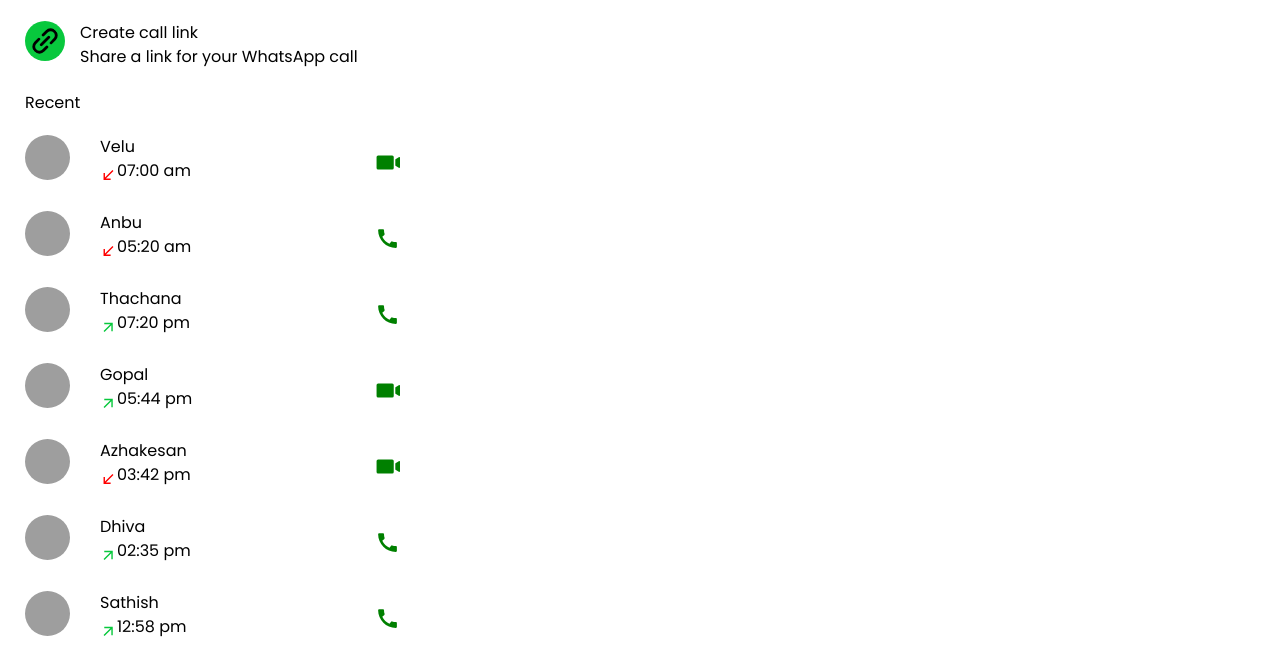
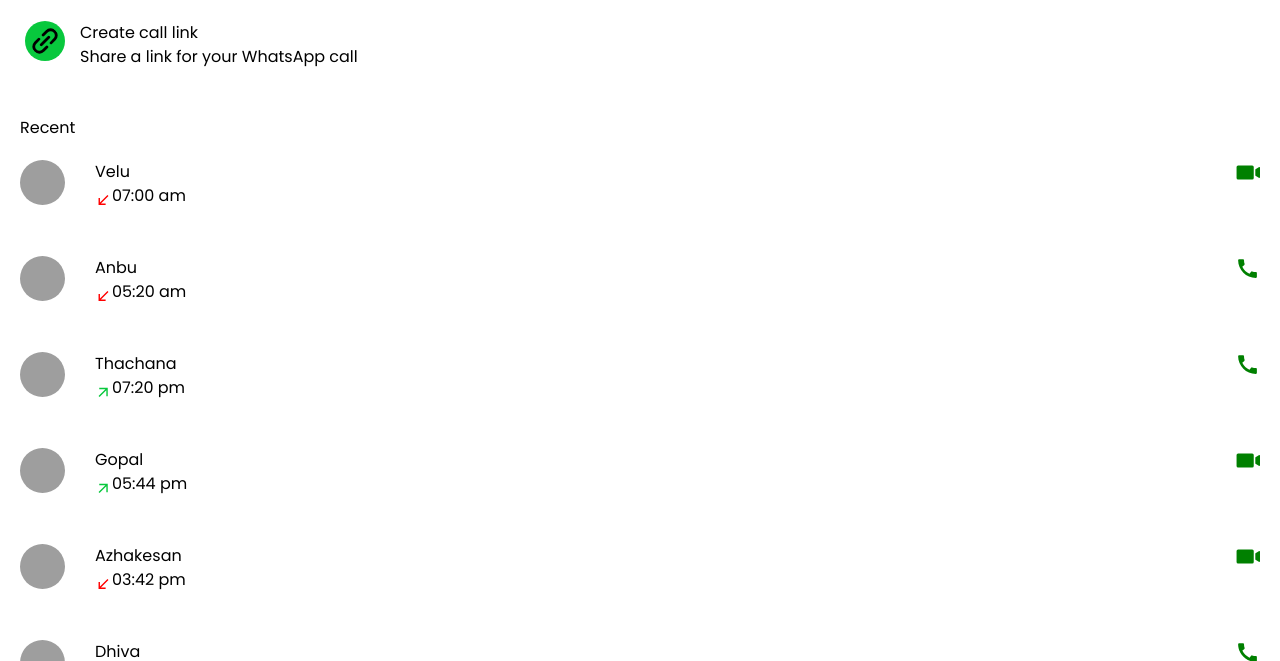
Before and after one commit to Gopalakrishnan008/Whatsapp-UI, a website: page calls.html in a window 1280 px wide. Shown: the part 112-773 px from the top of the page. Drawn offline with Linux system fonts and the light colour scheme; grey boxes are pictures that could not be loaded.

Commit message:
fix-callsicon

```diff
--- a/assets/css/calls.css
+++ b/assets/css/calls.css
@@ -1,12 +1,15 @@
-.callbg{
+.callbg {
   background: #fff;
-    padding: 25px;
   font-weight: bold;
 }
-.flexs{
+.flexs {
   display: flex;
+  padding: 25px;
 }
-.icon{
+.flexs:hover {
+  background: #e4e3e3;
+}
+.icon {
   background: #08c83d;
   width: 40px;
   height: 40px;
@@ -15,30 +18,33 @@
   margin-right: 15px;
   margin-bottom: 30px;
 }
-.imgs{
+.imgs {
   width: 45px;
   height: 45px;
   border-radius: 50%;
   margin-right: 30px;
 }
-.callers{
+.callers {
   display: flex;
-    margin-top: 20px;
+  justify-content: baseline;
+  padding: 20px;
 }
-.time{
+.callers:hover {
+  background: #e4e3e3;
+}
+.time {
   display: flex;
 }
 .time > svg {
   width: 17px;
   color: #08c83d;
 }
-.cam{
-    display: flex;
-    justify-content: center;
-    align-items: center;
-    width: 300px;
-
+.resent {
+  margin-left: 20px;
 }
-.camicon{
+.camicon {
   margin-left: auto;
 }
+.camicon:hover {
+  cursor: pointer;
+}
--- a/calls.html
+++ b/calls.html
@@ -83,7 +83,7 @@
                 </div>
             </div>
             <div>
-                <h1>Recent</h1>
+                <h1 class="resent">Recent</h1>
             </div>
                 <div class="callers">
                     <img
@@ -91,9 +91,7 @@
                   alt="veli"
                   class="imgs"
                 />
-                <div>
                     <div class="cam">
-                        <div>
                             <div>
                                 <h5>Velu</h5>
                             </div>
@@ -105,18 +103,14 @@
                         <div class="camicon">
                             <svg xmlns="http://www.w3.org/2000/svg" width="25" height="25" viewBox="0 0 256 256"><path fill="green" d="M192 72v112a16 16 0 0 1-16 16H32a16 16 0 0 1-16-16V72a16 16 0 0 1 16-16h144a16 16 0 0 1 16 16m58 .25a8.23 8.23 0 0 0-6.63 1.22l-33.59 22.39a4 4 0 0 0-1.78 3.33v57.62a4 4 0 0 0 1.78 3.33l33.78 22.52a8 8 0 0 0 8.58.19a8.33 8.33 0 0 0 3.86-7.17V80a8 8 0 0 0-6-7.75"/></svg>
                         </div>
-                    </div>
                 </div>
-              </div>
               <div class="callers">
                 <img
                   src="https://picsum.photos/200/300?random=24"
                   alt="Anbu"
                   class="imgs"
                 />
-                <div>
                     <div class="cam">
-                        <div>
                             <div>
                                 <h5>Anbu</h5>
                             </div>
@@ -124,10 +118,9 @@
                                 <svg xmlns="http://www.w3.org/2000/svg" class="arrow" width="32" height="32" viewBox="0 0 24 24"><path fill="red" d="M19 6.41L17.59 5L7 15.59V9H5v10h10v-2H8.41z"/></svg>
                                 <p>05:20 am</p>
                             </div>
-                        </div>
+                            </div>
                     <div class="camicon">
                         <svg xmlns="http://www.w3.org/2000/svg" width="25" height="25" viewBox="0 0 24 24"><path fill="green" d="M20.01 15.38c-1.23 0-2.42-.2-3.53-.56a.977.977 0 0 0-1.01.24l-1.57 1.97c-2.83-1.35-5.48-3.9-6.89-6.83l1.95-1.66c.27-.28.35-.67.24-1.02c-.37-1.11-.56-2.3-.56-3.53c0-.54-.45-.99-.99-.99H4.19C3.65 3 3 3.24 3 3.99C3 13.28 10.73 21 20.01 21c.71 0 .99-.63.99-1.18v-3.45c0-.54-.45-.99-.99-.99"/></svg>
-                    </div>
                 </div>
                 </div>
               </div>
@@ -137,9 +130,7 @@
                   alt="Thachana"
                   class="imgs"
                 />
-                <div>
                     <div class="cam">
-                        <div>
                             <div>
                                 <h5>Thachana</h5>
                             </div>
@@ -150,7 +141,6 @@
                         </div>
                     <div class="camicon">
                         <svg xmlns="http://www.w3.org/2000/svg" width="25" height="25" viewBox="0 0 24 24"><path fill="green" d="M20.01 15.38c-1.23 0-2.42-.2-3.53-.56a.977.977 0 0 0-1.01.24l-1.57 1.97c-2.83-1.35-5.48-3.9-6.89-6.83l1.95-1.66c.27-.28.35-.67.24-1.02c-.37-1.11-.56-2.3-.56-3.53c0-.54-.45-.99-.99-.99H4.19C3.65 3 3 3.24 3 3.99C3 13.28 10.73 21 20.01 21c.71 0 .99-.63.99-1.18v-3.45c0-.54-.45-.99-.99-.99"/></svg>
-                    </div>
                 </div>
                 </div>
               </div>
@@ -160,9 +150,7 @@
                   alt="Gopal"
                   class="imgs"
                 />
-                <div>
                     <div class="cam">
-                        <div>
                             <div>
                                 <h5>Gopal</h5>
                             </div>
@@ -183,9 +171,7 @@
                   alt="Azhakesan"
                   class="imgs"
                 />
-                <div>
                     <div class="cam">
-                        <div>
                             <div>
                                 <h5>Azhakesan</h5>
                             </div>
@@ -206,9 +192,7 @@
                   alt="Dhiva"
                   class="imgs"
                 />
-                <div>
                     <div class="cam">
-                        <div>
                             <div>
                                 <h5>Dhiva</h5>
                             </div>
@@ -229,9 +213,7 @@
                   alt="Sathish"
                   class="imgs"
                 />
-                <div>
                     <div class="cam">
-                        <div>
                             <div>
                                 <h5>Sathish</h5>
                             </div>
@@ -252,9 +234,7 @@
                   alt="Boobalan"
                   class="imgs"
                 />
-                <div>
                     <div class="cam">
-                        <div>
                             <div>
                                 <h5>Boobalan</h5>
                             </div>
--- a/tailwind.config.js
+++ b/tailwind.config.js
@@ -3,10 +3,11 @@ module.exports = {
   content: [
     "./index.html",
     "./status.html",
-    "./src/**/*.{html,js}"
+    "./calls.html",
+    "./src/**/*.{html,js}",
   ],
   theme: {
     extend: {},
   },
   plugins: [],
-}
+};
```
Lines whose indentation alone changed are shown as unchanged.
